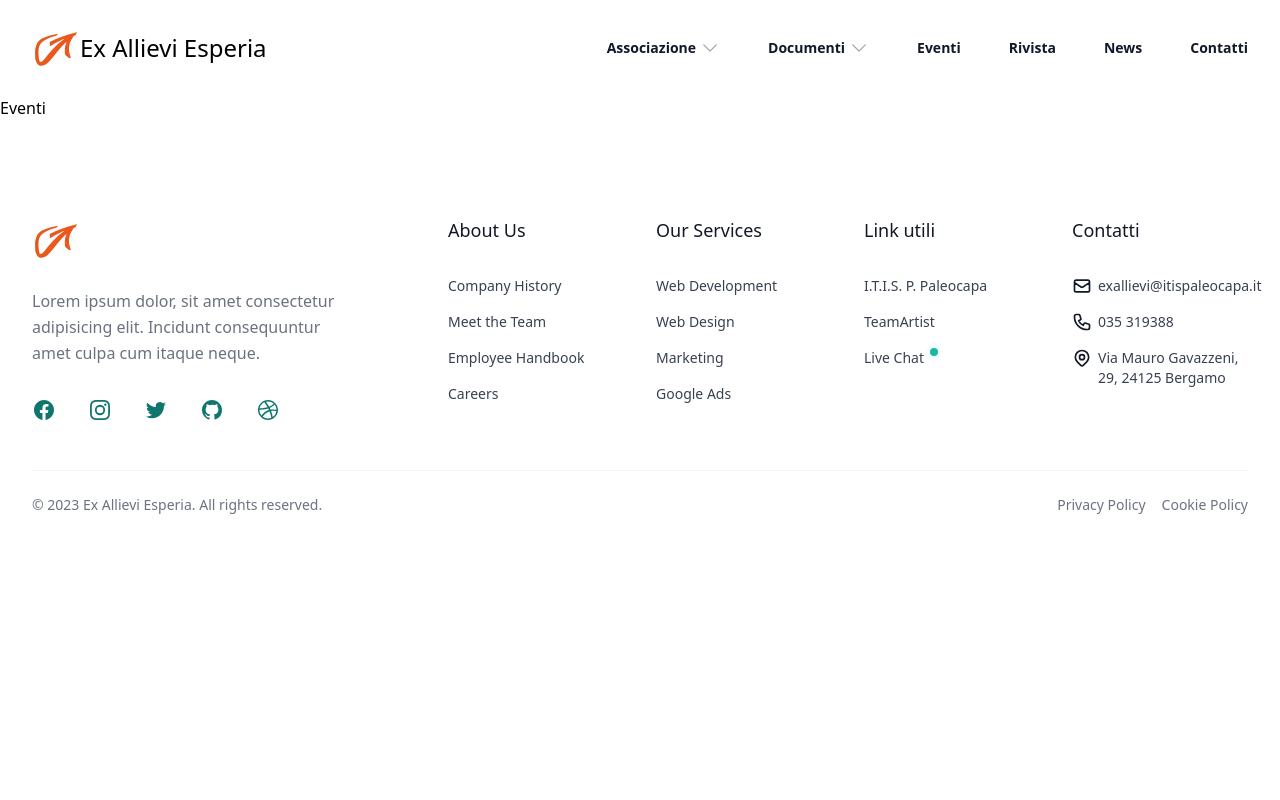
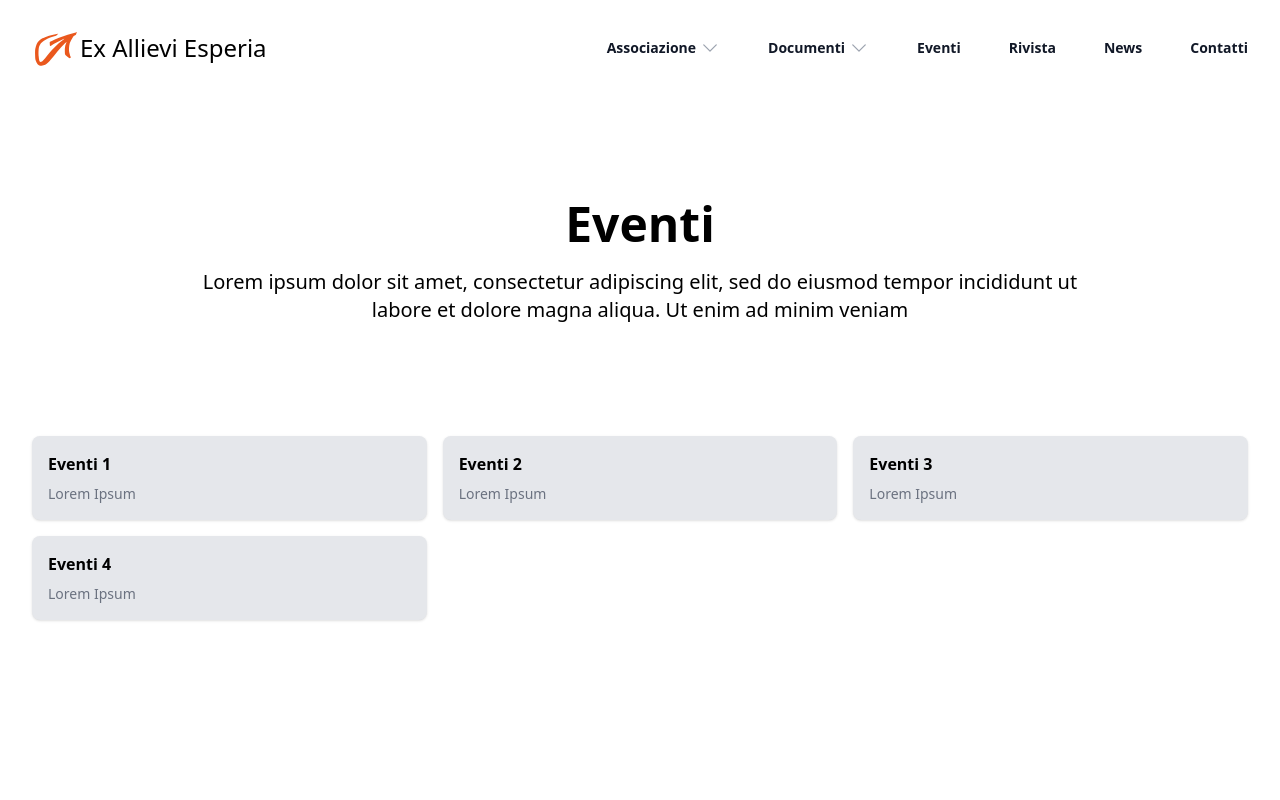
Before and after one commit to exallievi-esperia/website, a Next.js app: page /eventi in a window 1280 px wide. Shown: the top 800 px of the page. Built offline with nearby package versions, Linux system fonts and the light colour scheme.

Commit message:
✏️ Start design of "Eventi" page

```diff
--- /dev/null
+++ b/components/EventiCard.tsx
@@ -0,0 +1,23 @@
+import Link from "next/link";
+
+interface EventiCardProps {
+  name: string;
+  description: string;
+  href: string;
+}
+
+const EventiCard: React.FC<EventiCardProps> = ({ name, description, href }) => {
+  return (
+    <Link
+      href={href}
+      className="bg-gray-200 hover:bg-gray-300 p-4 rounded-lg shadow"
+      rel="noopener noreferrer"
+      target="_blank"
+    >
+      <span className="block font-bold mb-2">{name}</span>
+      <span className="block text-gray-500 text-sm">{description}</span>
+    </Link>
+  );
+};
+
+export default EventiCard;
--- a/pages/eventi.tsx
+++ b/pages/eventi.tsx
@@ -1,6 +1,30 @@
+import HeaderSection from "@/components/HeaderSection";
 import Layout from "@/components/layout/Layout";
+import EventiCard from "@/components/EventiCard";
 import Head from "next/head";
-import React from "react";
+
+const eventiList = [
+  {
+    name: "Eventi 1",
+    description: "Lorem Ipsum",
+    href: "/",
+  },
+  {
+    name: "Eventi 2",
+    description: "Lorem Ipsum",
+    href: "/",
+  },
+  {
+    name: "Eventi 3",
+    description: "Lorem Ipsum",
+    href: "/",
+  },
+  {
+    name: "Eventi 4",
+    description: "Lorem Ipsum",
+    href: "/",
+  },
+];
 
 const EventiPage = () => {
   return (
@@ -8,7 +32,26 @@ const EventiPage = () => {
       <Head>
         <title>Eventi - Ex Allievi Esperia</title>
       </Head>
-      <main className="">Eventi</main>
+      <main className="mx-auto max-w-7xl p-6 lg:px-8 my-20">
+        {/* Title */}
+        <HeaderSection
+          title={"Eventi"}
+          description={
+            "Lorem ipsum dolor sit amet, consectetur adipiscing elit, sed do eiusmod tempor incididunt ut labore et dolore magna aliqua. Ut enim ad minim veniam"
+          }
+        />
+
+        <div className="grid grid-cols-3 gap-4 mt-28">
+          {eventiList.map((evento) => (
+            <EventiCard
+              key={evento.name}
+              name={evento.name}
+              description={evento.description}
+              href={evento.href}
+            />
+          ))}
+        </div>
+      </main>
     </Layout>
   );
 };
--- a/pages/statuto.tsx
+++ b/pages/statuto.tsx
@@ -19,18 +19,24 @@ const StatutoPage = () => {
           }
         />
 
-        <div className="flex justify-center mt-10">
-          <div className="rounded-full py-1 px-3 text-base leading-6 text-gray-600 ring-1 ring-gray-900/10 hover:ring-gray-900/20">
+        <div className="flex justify-center mt-16">
+          <div className="rounded-full py-1 px-3 text-sm sm:text-base leading-6 text-gray-600 ring-1 ring-gray-900/10 hover:ring-gray-900/20">
             <Link
               href="/documenti/statuto.pdf"
-              className="hover:text-red-400 transition duration-150 flex gap-2"
+              className="flex gap-2 group items-center"
               rel="noopener noreferrer"
               target="_blank"
             >
               <VscFilePdf className="text-red-400 w-5 h-5" />
-              <p>Visualizza lo statuto in formato PDF</p>
-
-              <span aria-hidden="true">&rarr;</span>
+              <p className="hover:text-red-400 transition duration-300">
+                Visualizza lo statuto in formato PDF
+              </p>
+              <span
+                aria-hidden="true"
+                className="group-hover:translate-x-1 transition duration-300 text-red-400"
+              >
+                &rarr;
+              </span>
             </Link>
           </div>
         </div>
--- a/pages/trasparenza.tsx
+++ b/pages/trasparenza.tsx
@@ -1,6 +1,5 @@
 import Layout from "@/components/layout/Layout";
 import Head from "next/head";
-import React from "react";
 import FileList from "@/components/FileList";
 import HeaderSection from "@/components/HeaderSection";
 
```
